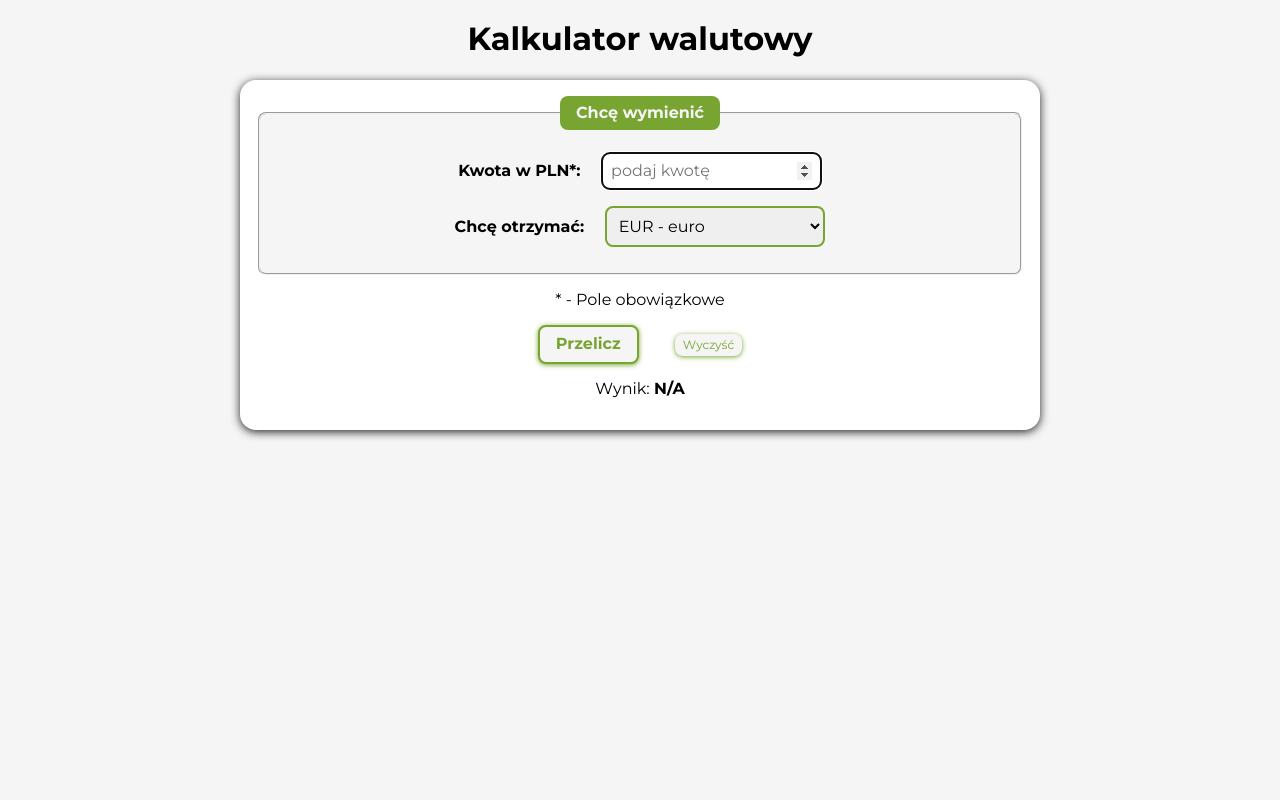
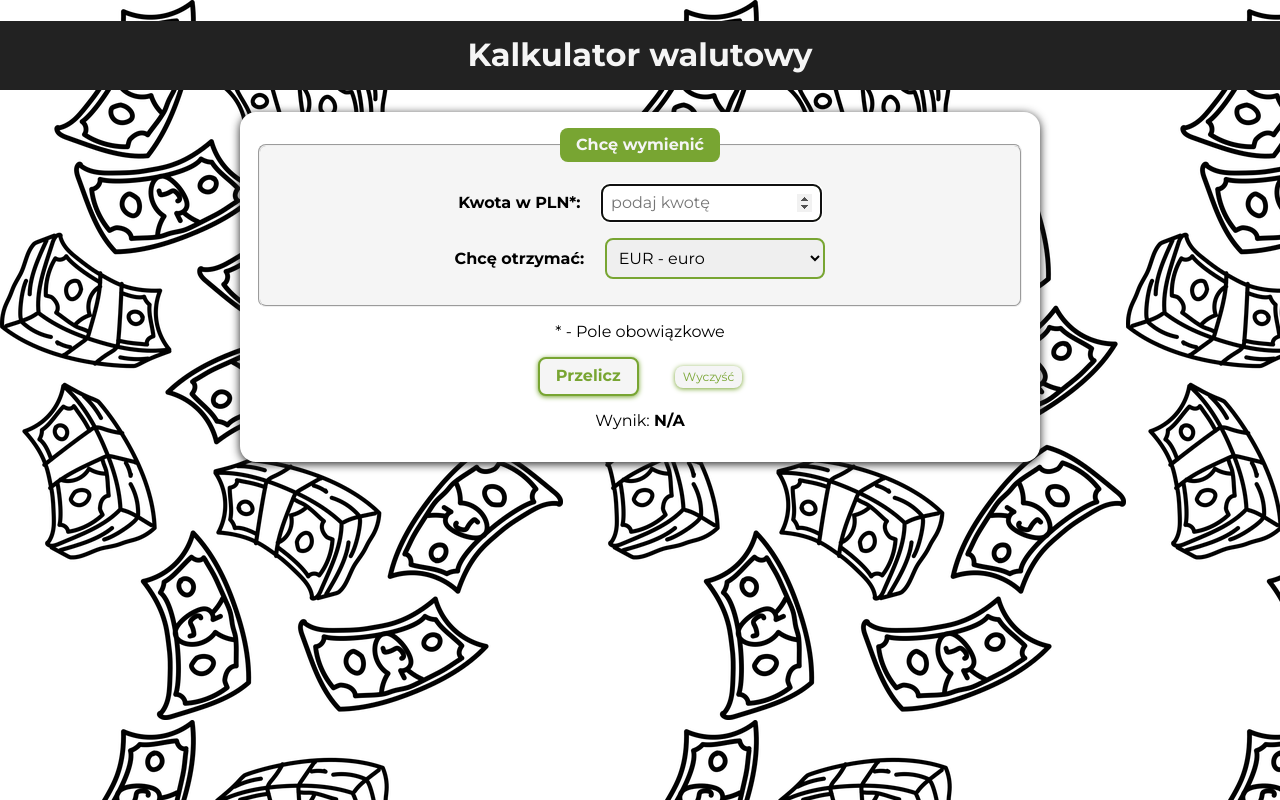
Before and after one commit to Urbork/currency-converter, a plain HTML site: page index.html in a window 1280 px wide. Drawn offline with nearby package versions, Linux system fonts and the light colour scheme.

Commit message:
background image added

```diff
--- a/css/style.css
+++ b/css/style.css
@@ -12,5 +12,11 @@ html {
   min-width: 320px;
   font-family: "Montserrat", sans-serif;
   text-align: center;
-  background-color: whitesmoke;
+  background-image: url("../images/backgroundimage.webp");
 }
+
+.heading {
+  padding: 16px;
+  color: whitesmoke;
+  background-color: #222;
+}
--- a/index.html
+++ b/index.html
@@ -24,7 +24,7 @@
     <title>Kalkulator walutowy</title>
   </head>
   <body class="body">
-    <h1>Kalkulator walutowy</h1>
+    <h1 class="heading">Kalkulator walutowy</h1>
     <form class="form js-form">
       <fieldset class="form__fieldset">
         <legend class="form__legend">Chcę wymienić</legend>
```
Also changed, not shown: images/backgroundimage.webp (added).
